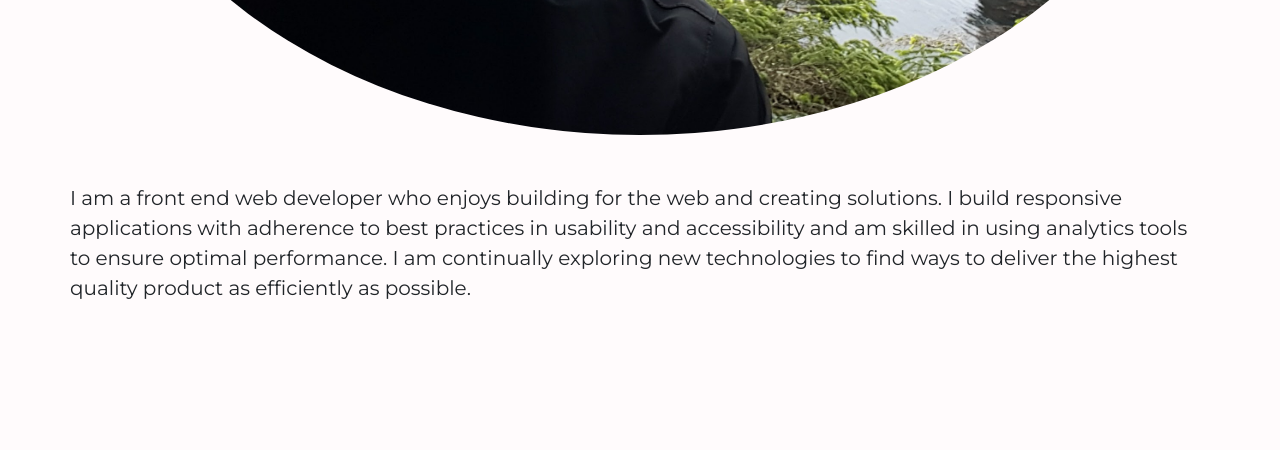
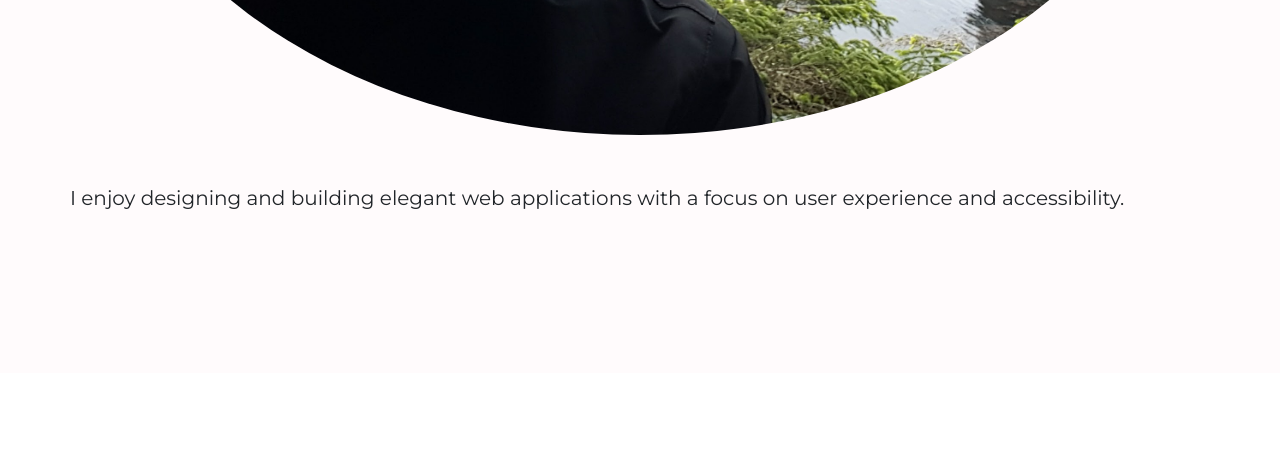
Before and after one commit to cherylac/cherylac.github.io, a website with bundled scripts: page index.html in a window 1280 px wide. Shown: the part 2412-2862 px from the top of the page. Built offline with nearby package versions, Linux system fonts and the light colour scheme; a web font is replaced by a local one.

Commit message:
Update index.html

```diff
--- a/index.html
+++ b/index.html
@@ -146,8 +146,7 @@
       <img class="img-fluid mb-5 d-block rounded-circle" src="img/portfolio/meinneah.jpg" alt="me looking to the left in front of Neah Bay">
       <div class="row">
         <div class="star-light mb-5">
-          <p class="lead">I am a front end web developer who enjoys building for the web and creating solutions. I build responsive applications with adherence to best practices in usability and accessibility and am skilled in using analytics tools to ensure optimal performance. I am continually exploring new technologies to find ways to deliver the highest quality product as efficiently as
-            possible.</p>
+          <p class="lead">I enjoy designing and building elegant web applications with a focus on user experience and accessibility.</p>
         </div>
       </div>
     </div>
```
